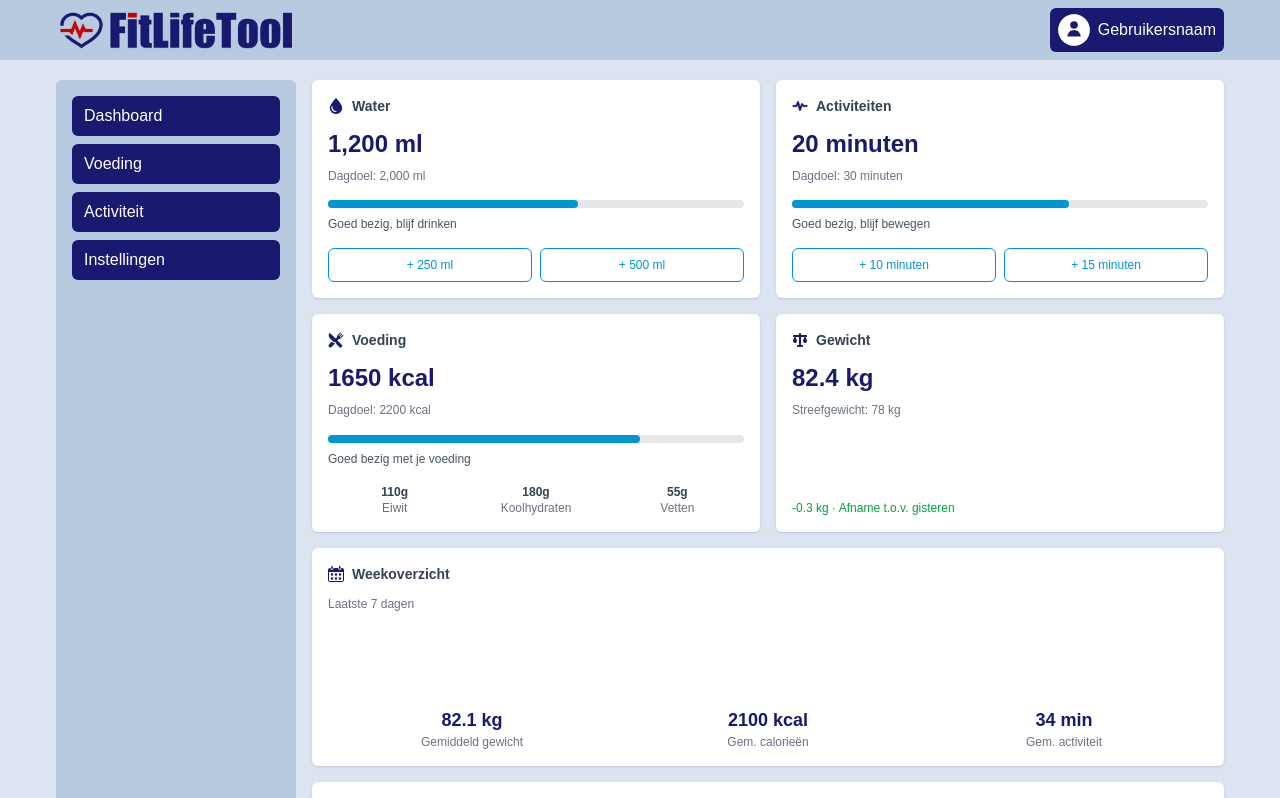
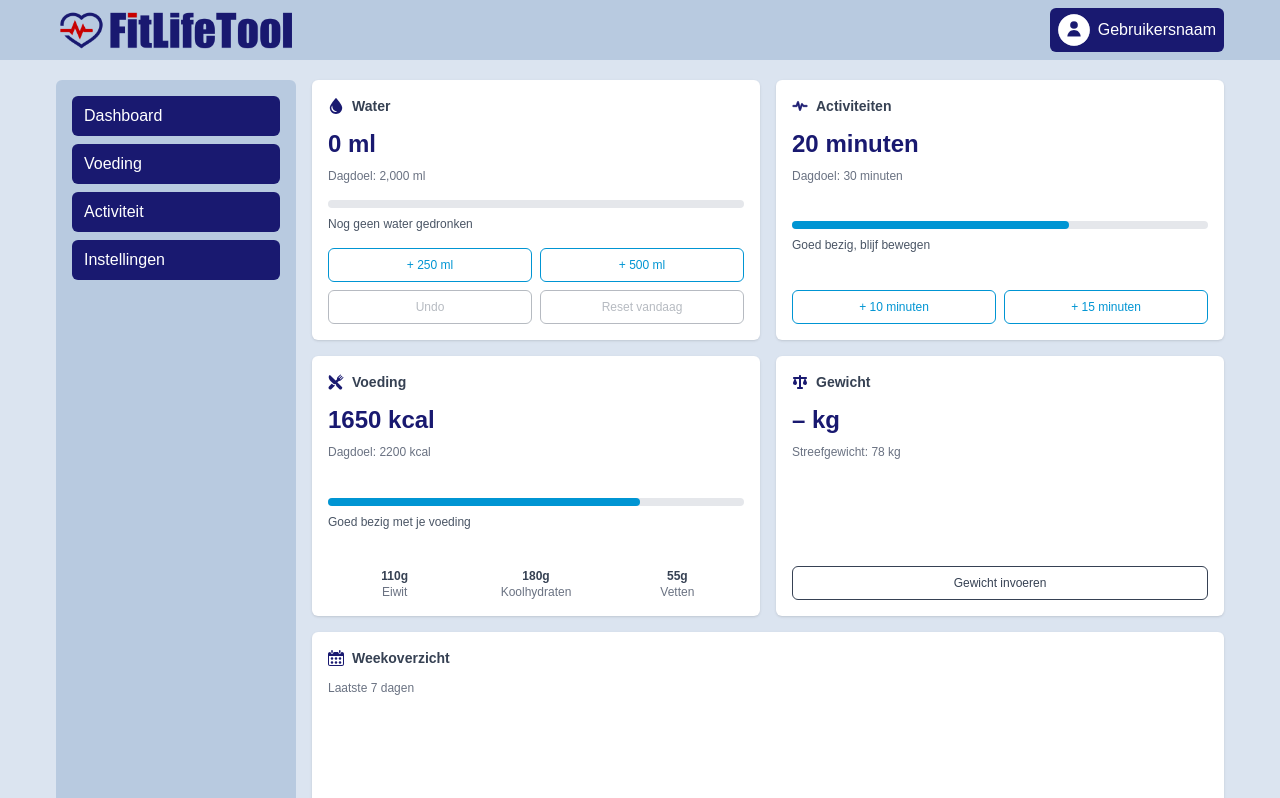
Before and after one commit to PaCoCaz/FitLifeTool.com, a Next.js app: page /dashboard in a window 1280 px wide. Shown: the top 798 px of the page. Built offline with nearby package versions, Linux system fonts and the light colour scheme.

Commit message:
Extend weight labels for input flow

```diff
--- a/app/components/dashboard/WaterCard.tsx
+++ b/app/components/dashboard/WaterCard.tsx
@@ -1,24 +1,47 @@
 "use client";
 
-import { useState } from "react";
+import { useEffect, useState } from "react";
 import Image from "next/image";
 import Card from "../ui/Card";
 import { useLabels } from "../../lib/useLabels";
 
-const DAILY_WATER_GOAL = 2000; // ml
+const DAILY_WATER_GOAL = 2000;
 const QUICK_AMOUNTS = [250, 500];
 
+function getTodayKey() {
+  return new Date().toISOString().slice(0, 10); // YYYY-MM-DD
+}
+
 export default function WaterCard() {
-  const [current, setCurrent] = useState(1200);
-  const t = useLabels("nl").water; // later: user.language
+  const t = useLabels("nl").water;
 
-  const progressRaw = current / DAILY_WATER_GOAL;
-  const progress = Math.min(progressRaw, 1);
-  const isEmpty = current === 0;
-  const isComplete = current >= DAILY_WATER_GOAL;
+  const [dayKey, setDayKey] = useState(getTodayKey);
+  const [entries, setEntries] = useState<number[]>([]);
+
+  /* Detecteer dagwissel (bij render / focus) */
+  useEffect(() => {
+    const today = getTodayKey();
+    if (today !== dayKey) {
+      setDayKey(today);
+      setEntries([]);
+    }
+  }, [dayKey]);
+
+  const total = entries.reduce((sum, v) => sum + v, 0);
+  const progress = Math.min(total / DAILY_WATER_GOAL, 1);
+  const isEmpty = total === 0;
+  const isComplete = total >= DAILY_WATER_GOAL;
 
   function addWater(amount: number) {
-    setCurrent((prev) => prev + amount);
+    setEntries((prev) => [...prev, amount]);
+  }
+
+  function undoLast() {
+    setEntries((prev) => prev.slice(0, -1));
+  }
+
+  function resetToday() {
+    setEntries([]);
   }
 
   return (
@@ -38,7 +61,7 @@ export default function WaterCard() {
         {/* Bovenkant */}
         <div className="space-y-2">
           <div className="text-2xl font-semibold text-[#191970]">
-            {current.toLocaleString()} ml
+            {total.toLocaleString()} ml
           </div>
 
           <div className="text-xs text-gray-500">
@@ -46,7 +69,7 @@ export default function WaterCard() {
           </div>
         </div>
 
-        {/* Midden: progress */}
+        {/* Progress */}
         <div className="mt-4 space-y-2">
           <div className="h-2 w-full rounded-full bg-gray-200">
             <div
@@ -64,8 +87,9 @@ export default function WaterCard() {
           </div>
         </div>
 
-        {/* Onderkant: acties */}
-        <div className="mt-4 flex gap-2">
+        {/* Acties */}
+        <div className="mt-4 space-y-2">
+          <div className="flex gap-2">
             {QUICK_AMOUNTS.map((amount) => (
               <button
                 key={amount}
@@ -77,6 +101,25 @@ export default function WaterCard() {
             ))}
           </div>
 
+          <div className="flex gap-2">
+            <button
+              onClick={undoLast}
+              disabled={entries.length === 0}
+              className="flex-1 rounded-[var(--radius)] border px-3 py-2 text-xs text-gray-600 disabled:opacity-40"
+            >
+              Undo
+            </button>
+
+            <button
+              onClick={resetToday}
+              disabled={entries.length === 0}
+              className="flex-1 rounded-[var(--radius)] border px-3 py-2 text-xs text-gray-600 disabled:opacity-40"
+            >
+              Reset vandaag
+            </button>
+          </div>
+        </div>
+
       </div>
     </Card>
   );
--- a/app/components/dashboard/WeightCard.tsx
+++ b/app/components/dashboard/WeightCard.tsx
@@ -1,20 +1,54 @@
 "use client";
 
+import { useEffect, useState } from "react";
 import Image from "next/image";
 import Card from "../ui/Card";
 import { useLabels } from "../../lib/useLabels";
+
+function getTodayKey() {
+  return new Date().toISOString().slice(0, 10);
+}
 
 export default function WeightCard() {
   const t = useLabels("nl").weight;
 
   // Dummy data – later Supabase
-  const currentWeight = 82.4;     // kg
-  const yesterdayWeight = 82.7;  // kg
-  const targetWeight = 78;        // kg
+  const yesterdayWeight = 82.7;
+  const targetWeight = 78;
 
-  const diff = +(currentWeight - yesterdayWeight).toFixed(1);
-  const isUp = diff > 0;
-  const isDown = diff < 0;
+  const [dayKey, setDayKey] = useState(getTodayKey);
+  const [weightByDay, setWeightByDay] = useState<Record<string, number>>({});
+  const [editing, setEditing] = useState(false);
+  const [input, setInput] = useState("");
+
+  /* Dagwissel detectie */
+  useEffect(() => {
+    const today = getTodayKey();
+    if (today !== dayKey) {
+      setDayKey(today);
+      setEditing(false);
+      setInput("");
+    }
+  }, [dayKey]);
+
+  const currentWeight = weightByDay[dayKey];
+  const diff =
+    currentWeight !== undefined
+      ? +(currentWeight - yesterdayWeight).toFixed(1)
+      : null;
+
+  function saveWeight() {
+    const value = Number(input.replace(",", "."));
+    if (Number.isNaN(value)) return;
+
+    setWeightByDay((prev) => ({
+      ...prev,
+      [dayKey]: value,
+    }));
+
+    setEditing(false);
+    setInput("");
+  }
 
   return (
     <Card
@@ -30,10 +64,12 @@ export default function WeightCard() {
     >
       <div className="h-full flex flex-col justify-between">
 
-        {/* Huidig gewicht */}
+        {/* Bovenkant */}
         <div className="space-y-2">
           <div className="text-2xl font-semibold text-[#191970]">
-            {currentWeight} {t.unit}
+            {currentWeight !== undefined
+              ? `${currentWeight} ${t.unit}`
+              : `– ${t.unit}`}
           </div>
 
           <div className="text-xs text-gray-500">
@@ -42,22 +78,62 @@ export default function WeightCard() {
         </div>
 
         {/* Verandering */}
-        <div className="mt-4 space-y-1">
-          {isUp && (
-            <div className="text-xs text-red-600">
+        <div className="mt-3 text-xs">
+          {diff !== null && diff > 0 && (
+            <div className="text-red-600">
               +{diff} {t.unit} · {t.changeUp}
             </div>
           )}
-
-          {isDown && (
-            <div className="text-xs text-green-600">
+          {diff !== null && diff < 0 && (
+            <div className="text-green-600">
               {diff} {t.unit} · {t.changeDown}
             </div>
           )}
+          {diff === 0 && (
+            <div className="text-gray-600">{t.noChange}</div>
+          )}
+        </div>
 
-          {!isUp && !isDown && (
-            <div className="text-xs text-gray-600">
-              {t.noChange}
+        {/* Invoer */}
+        <div className="mt-4">
+          {!editing && (
+            <button
+              onClick={() => setEditing(true)}
+              className="w-full rounded-[var(--radius)] border px-3 py-2 text-xs text-gray-700 hover:bg-gray-50"
+            >
+              {t.add}
+            </button>
+          )}
+
+          {editing && (
+            <div className="space-y-2">
+              <input
+                type="number"
+                step="0.1"
+                placeholder={`0.0 ${t.unit}`}
+                value={input}
+                onChange={(e) => setInput(e.target.value)}
+                className="w-full rounded-[var(--radius)] border px-3 py-2 text-sm"
+              />
+
+              <div className="flex gap-2">
+                <button
+                  onClick={saveWeight}
+                  className="flex-1 rounded-[var(--radius)] bg-[#0095D3] px-3 py-2 text-xs text-white hover:opacity-90"
+                >
+                  {t.save}
+                </button>
+
+                <button
+                  onClick={() => {
+                    setEditing(false);
+                    setInput("");
+                  }}
+                  className="flex-1 rounded-[var(--radius)] border px-3 py-2 text-xs text-gray-600"
+                >
+                  {t.cancel}
+                </button>
+              </div>
             </div>
           )}
         </div>
--- a/app/lib/labels.ts
+++ b/app/lib/labels.ts
@@ -35,6 +35,9 @@ export type Labels = {
     changeUp: string;
     changeDown: string;
     noChange: string;
+    add: string;
+    save: string;
+    cancel: string;
   };
   week: {
     title: string;
@@ -93,6 +96,9 @@ export const labels: Record<Language, Labels> = {
       changeUp: "Toename t.o.v. gisteren",
       changeDown: "Afname t.o.v. gisteren",
       noChange: "Geen verandering t.o.v. gisteren",
+      add: "Gewicht invoeren",
+      save: "Opslaan",
+      cancel: "Annuleren",
     },
     week: {
       title: "Weekoverzicht",
```
Lines whose indentation alone changed are shown as unchanged.
